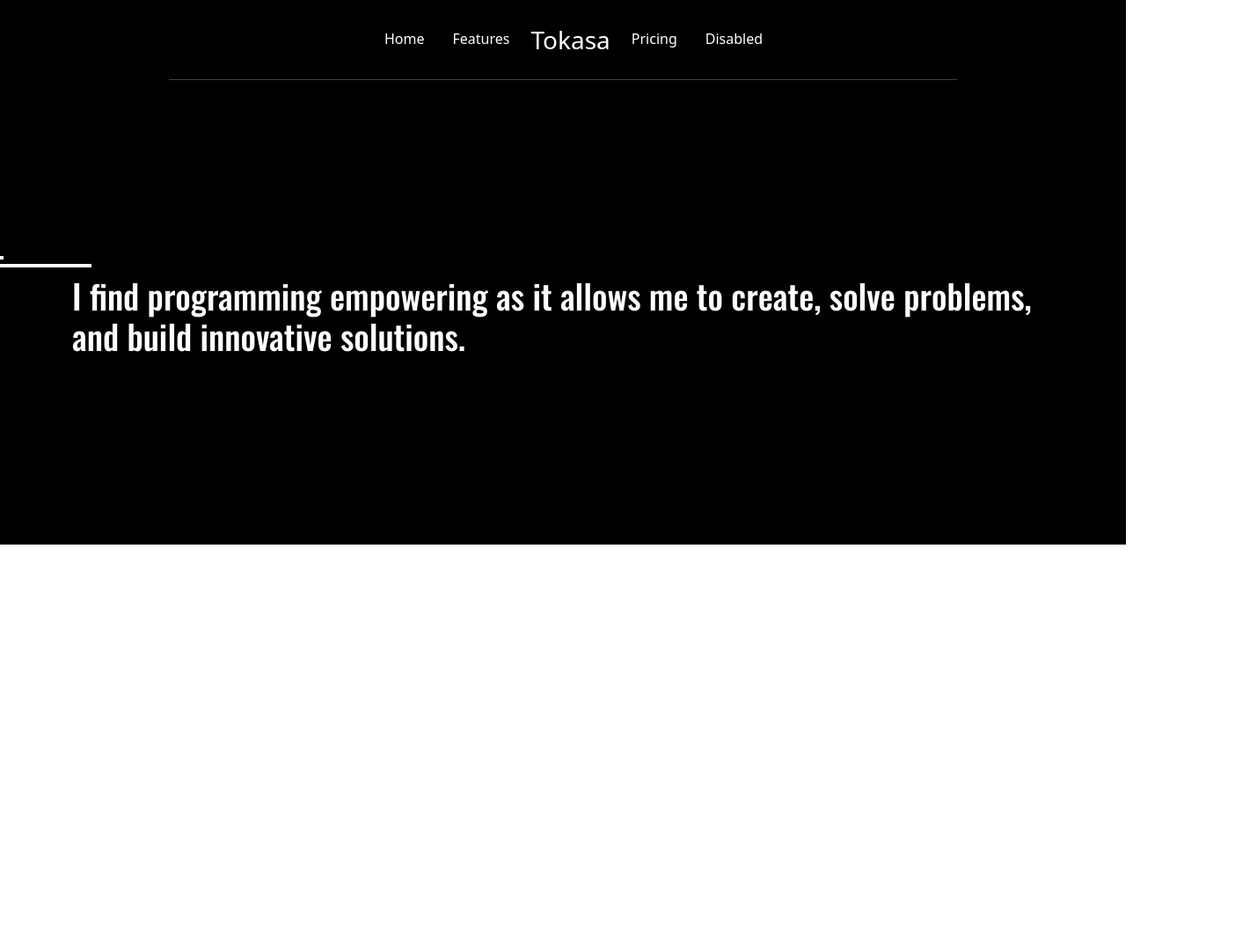
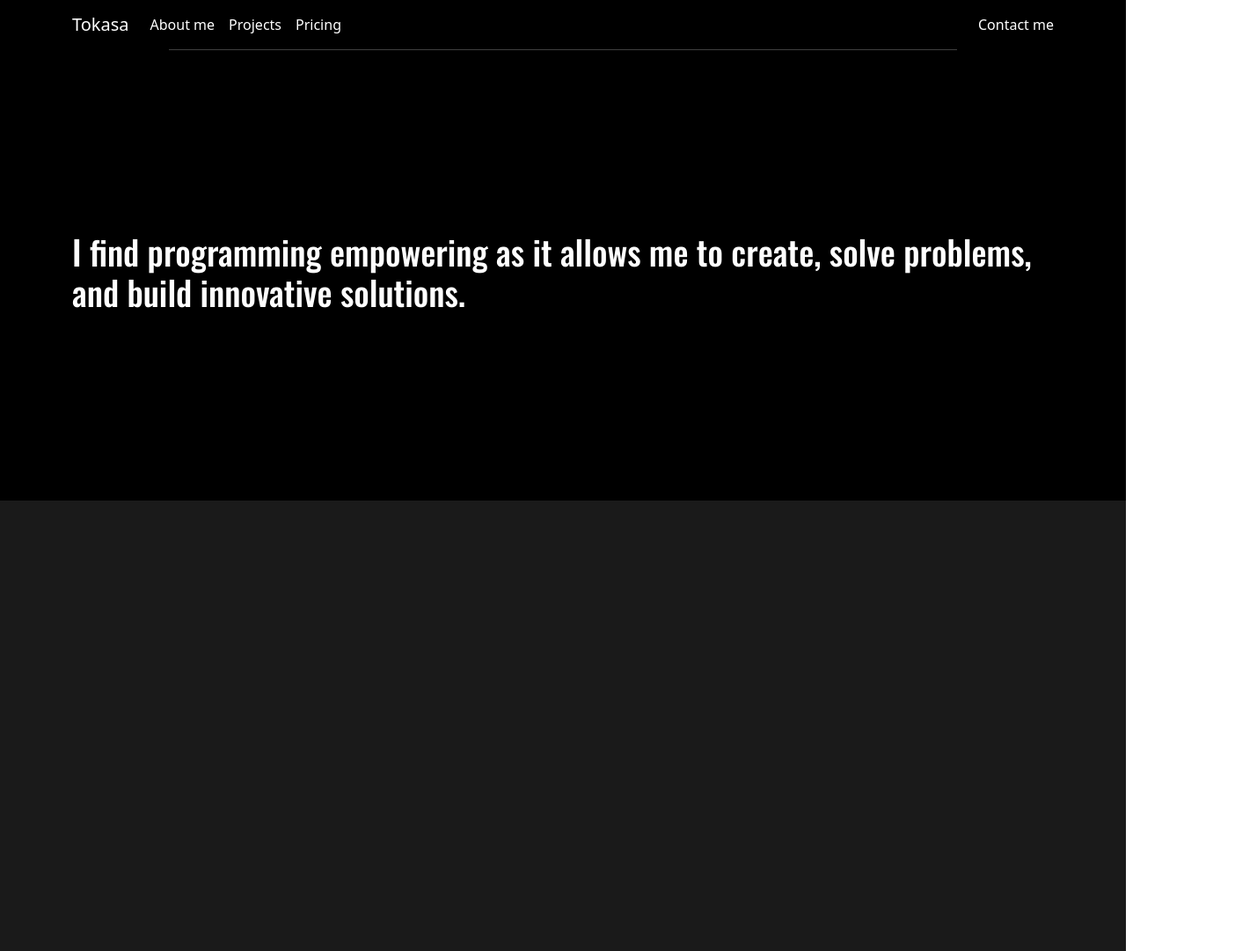
Before and after one commit to AndreRongcales19/AndreRongcales19.github.io, a plain HTML site: page index.html in a window 1280 px wide. Shown: the whole page at 88% size, 1404 px wide, since content can reach past the window. Before the commit the page ends 800 px from the top, so only its background shows below. Drawn offline with nearby package versions, Linux system fonts and the light colour scheme.

Commit message:
busy with second page (about-me page)

```diff
--- a/css/style.css
+++ b/css/style.css
@@ -2,7 +2,7 @@
     background-color: black;
 }
 
-.introduction {
+.introduction-page {
     height: 40vw;
 }
 
@@ -20,10 +20,10 @@ h1 {
   font-size: 3vw;
 }
 
-.white-lines-1 {
+/* .white-lines-1 {
     position: relative;
-    top: 200px;
-    right: 700px;
+    top: 20vh;
+    right: 40vw;
     border-bottom: 4px solid white;
     width: 10vw;
     margin: auto;
@@ -31,8 +31,8 @@ h1 {
 
 .white-lines-2 {
     position: relative;
-    top: 205px;
-    right: 600px;
+    top: ;
+    right: ;
     border-bottom: 4px solid white;
     width: 10vw;
     margin: auto;
@@ -40,8 +40,8 @@ h1 {
 
 .white-lines-3 {
     position: relative;
-    top: 560px;
-    left: 700px;
+    top: ;
+    right: ;
     border-bottom: 4px solid white;
     width: 10vw;
     margin: auto;
@@ -49,9 +49,32 @@ h1 {
 
 .white-lines-4 {
     position: relative;
-    top: 565px;
-    left: 600px;
+    top: 700px;
+    left: ;
     border-bottom: 4px solid white;
     width: 10vw;
     margin: auto;
 }
+
+.white-lines-5 {
+    position: relative;
+    top: px;
+    right: ;
+    border-bottom: 4px solid white;
+    width: 10vw;
+    margin: auto;
+}
+
+.white-lines-6 {
+    position: relative;
+    top: ;
+    right: ;
+    border-bottom: 4px solid white;
+    width: 10vw;
+    margin: auto;
+} */
+
+#about-me {
+    height: 40vw;
+    background-color: #1A1A1A;
+}
--- a/index.html
+++ b/index.html
@@ -20,55 +20,54 @@
 <body>
   <section class="navbar-introduction">
     <nav class="navbar navbar-expand-lg">
-      <div class="container-sm d-flex justify-content-center">
-        <div class="row">
-          <div class="col">
-            <ul class="navbar-nav">
-              <!-- <li class="nav-item">
+      <div class="container-sm">
+        <a class="navbar-brand text-white" href="#">Tokasa</a>
+        <button class="navbar-toggler" type="button" data-bs-toggle="collapse" data-bs-target="#navbarText"
+          aria-controls="navbarText" aria-expanded="false" aria-label="Toggle navigation">
+          <span class="navbar-toggler-icon"></span>
+        </button>
+        <div class="collapse navbar-collapse" id="navbarText">
+          <ul class="navbar-nav me-auto mb-2 mb-lg-0">
+            <li class="nav-item">
+              <a class="nav-link text-white" href="#about-me">About me</a>
+            </li>
+            <li class="nav-item">
+              <a class="nav-link text-white" href="#">Projects</a>
+            </li>
+            <li class="nav-item">
+              <a class="nav-link text-white" href="#">Pricing</a>
+            </li>
+          </ul>
+          <ul class="navbar-nav">
+            <li class="nav-item">
+              <a class ="navbar-text text-white text-decoration-none" href="#">
+                Contact me
+              </a>
+            </li>
+          </ul>
 
-                <a class="nav-link text-white fs-3" href="#">Tokasa</a>
-              </li> -->
-            </ul>
-          </div>
-          <div class="col p-2">
-            <button class="navbar-toggler" type="button" data-bs-toggle="collapse" data-bs-target="#navbarNav"
-              aria-controls="navbarNav" aria-expanded="false" aria-label="Toggle navigation">
-              <span class="navbar-toggler-icon"></span>
-            </button>
-            <div class="collapse navbar-collapse" id="navbarNav">
-              <ul class="navbar-nav">
-                <li class="nav-item">
-                  <a class="nav-link text-white p-3" href="#">Home</a>
-                </li>
-                <li class="nav-item">
-                  <a class="nav-link text-white p-3" href="#">Features</a>
-                </li>
-                <li class="nav-item">
-                  <a class="nav-link text-white fs-3" href="#">Tokasa</a>
-                </li>
-                <li class="nav-item">
-                  <a class="nav-link text-white p-3" href="#">Pricing</a>
-                </li>
-                <li class="nav-item">
-                  <a class="nav-link text-white p-3" href="#">Disabled</a>
-                </li>
-              </ul>
-            </div>
-          </div>
+
         </div>
       </div>
     </nav>
     <div class="white-line"></div>
-    <div class="white-lines-1"></div>
+    <!-- <div class="white-lines-1"></div>
     <div class="white-lines-2"></div>
     <div class="white-lines-3"></div>
     <div class="white-lines-4"></div>
-    <div class="introduction container-sm d-flex align-items-center">
+    <div class="white-lines-5"></div>
+    <div class="white-lines-6"></div> -->
+    <div class="introduction-page container-sm d-flex align-items-center">
       <h1 class="text-white">I find programming empowering as it allows me to create, solve problems, and build
         innovative solutions.
       </h1>
     </div>
   </section>
+  <section id="about-me">
+    <div class="container-sm">
+
+    </div>
+  </section>
 </body>
 
 </html>
```
